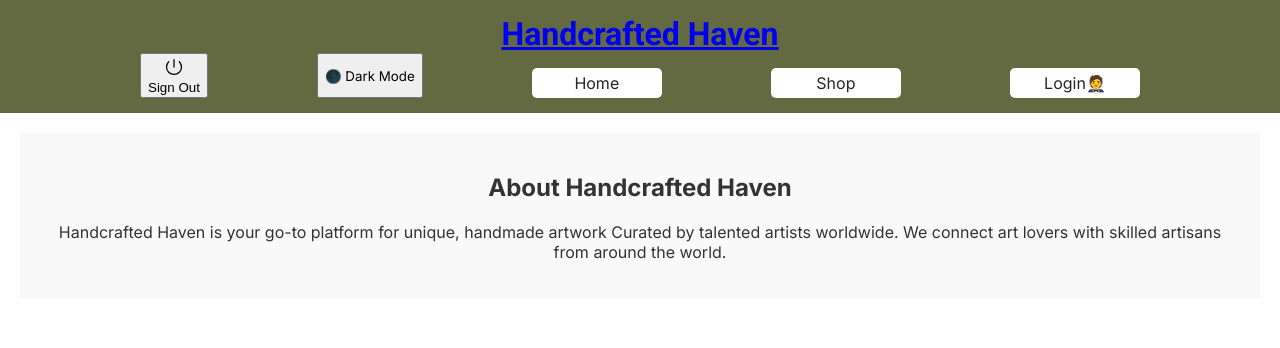
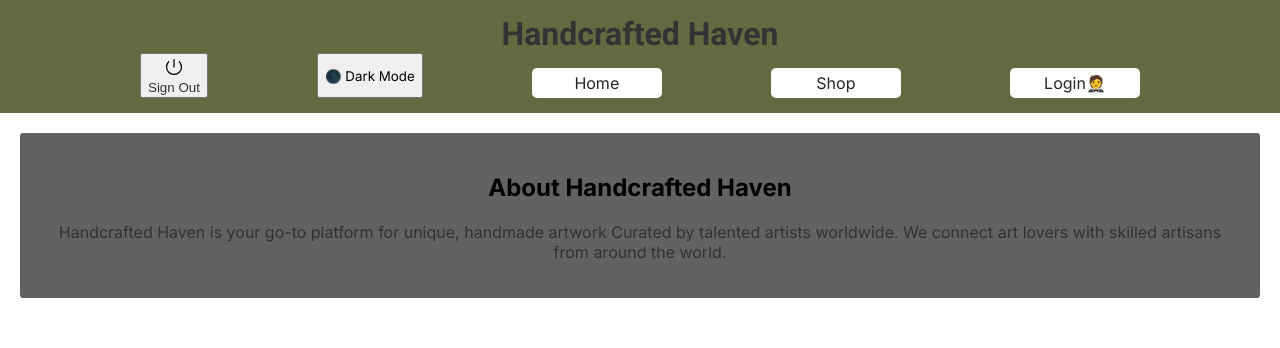
Before and after one commit to ASKHOPE/nextjs-dashboard, a Next.js app: page /HCH-Home/home in a window 1280 px wide. Shown: the top 348 px of the page. Built offline with nearby package versions, Linux system fonts and the light colour scheme.

Commit message:
completed

```diff
--- a/app/HCH-Home/product/[id]/page.tsx
+++ b/app/HCH-Home/product/[id]/page.tsx
@@ -43,7 +43,10 @@ export default function ArtworkPage() {
         fetchProduct();
     }, [params.id]);
 
-    if (loading) return <div className="loading">Loading artwork details...</div>;
+    if (loading) return <div className="loading-container">
+        <div className="loading-spinner"></div>
+        <p className="loading-text">Loading product</p>
+    </div>;
     if (error) return <div className="error">{error}</div>;
     if (!product) return <div className="no-product">Artwork not found</div>;
 
--- a/styles/globals.css
+++ b/styles/globals.css
@@ -2,10 +2,12 @@
 :root[data-theme='light'] {
   --background-color: #ffffff;
   --text-color: #333;
+  --color: white;
 }
 :root[data-theme='dark'] {
   --background-color: #121212;
   --text-color: #ffffff;
+  --color:#121212;
 }
 body {
   background-color: var(--background-color);
@@ -14,7 +16,31 @@ body {
   transition: background 0.3s, color 0.3s;
 }
 
+div.product-info{
+  color: var(--text-color) ;
+}
 
+h1,div,p{
+  color: var(--text-color) ;
+   text-decoration: none;
+
+}
+h1.roboto.title.header-title{
+
+}
+
+a:link {
+  text-decoration: none;
+}
+a:visited {
+  text-decoration: none;
+}
+a:hover {
+  text-decoration: none;
+}
+a:active {
+  text-decoration: none;
+}
 
 svg{
   width: 20px;
@@ -44,6 +70,7 @@ Products in shop page
 
 /* Product Card */
 .shop-card {
+      text-align: center;
     display: flex;
     flex-direction: column;
     align-items: center;
@@ -538,6 +565,7 @@ html, body {
 body {
   display: flex;
   flex-direction: column;
+  color:black;
 }
 
 header, footer {
@@ -617,7 +645,8 @@ footer {
 
 /* About Section */
 .about {
-background: #f9f9f9;
+background: rgb(99, 97, 97);
+border-radius: 3px;
 }
 
 /* Featured Artwork */
@@ -814,6 +843,7 @@ max-width: 300px;
   background-color: #885A5A;
   margin: 10px;
   padding: 15px;
+
   color: white;
 }
 
```
